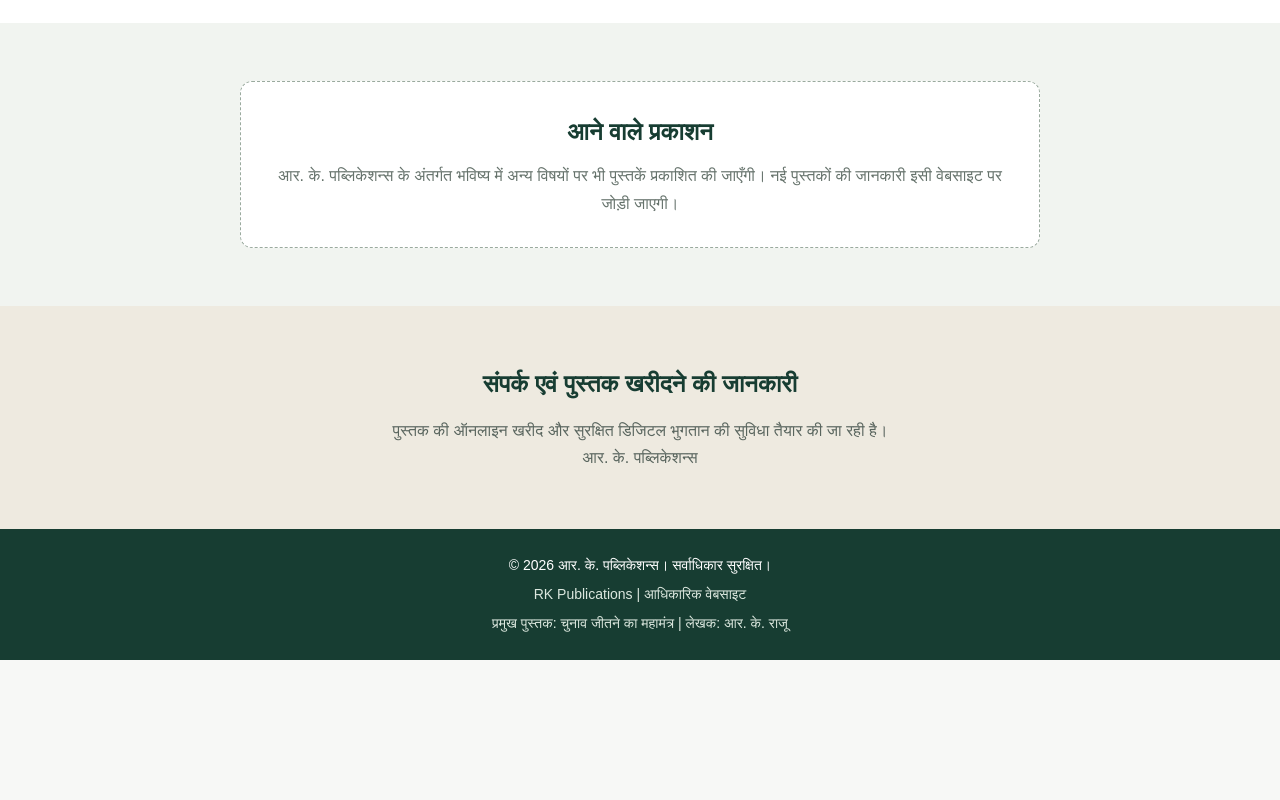
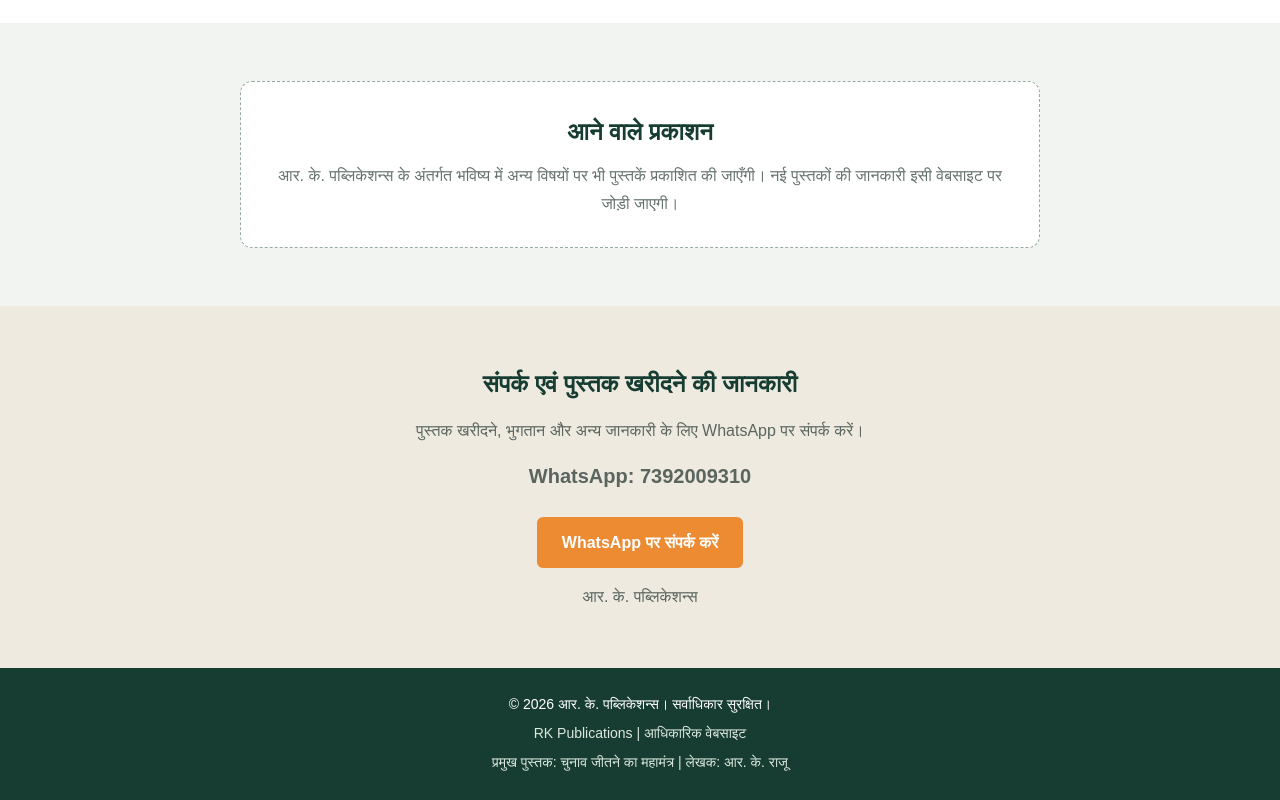
Before and after one commit to rkumardiary-cmd/rk-publications, a plain HTML site: page index.html in a window 1280 px wide. Shown: the part 2121-2921 px from the top of the page. Before the commit the page ends 2781 px from the top, so only its background shows below. Drawn offline with Linux system fonts and the light colour scheme.

Commit message:
Update index.html

```diff
--- a/index.html
+++ b/index.html
@@ -554,16 +554,31 @@ footer p + p {
   </div>
 </section>
 
+
 <section class="contact" id="contact">
   <h2>संपर्क एवं पुस्तक खरीदने की जानकारी</h2>
+
   <p>
-    पुस्तक की ऑनलाइन खरीद और सुरक्षित डिजिटल भुगतान की
-    सुविधा तैयार की जा रही है।
+    पुस्तक खरीदने, भुगतान और अन्य जानकारी के लिए
+    WhatsApp पर संपर्क करें।
   </p>
-  <p>
+
+  <p style="font-size:20px;font-weight:bold;margin-top:15px;">
+    WhatsApp: 7392009310
+  </p>
+
+  <a class="btn"
+     href="https://wa.me/917392009310?text=नमस्ते%2C%20मुझे%20चुनाव%20जीतने%20का%20महामंत्र%20पुस्तक%20खरीदनी%20है।"
+     target="_blank"
+     rel="noopener">
+    WhatsApp पर संपर्क करें
+  </a>
+
+  <p style="margin-top:15px;">
     आर. के. पब्लिकेशन्स
   </p>
 </section>
+
 
 </main>
 
```
